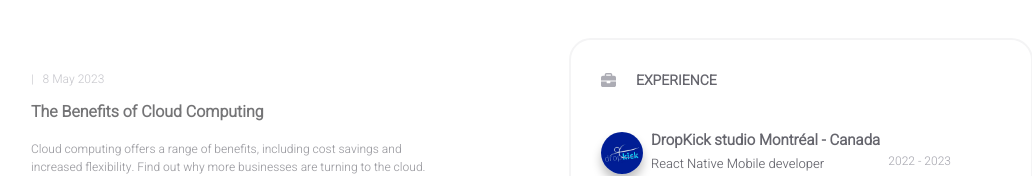
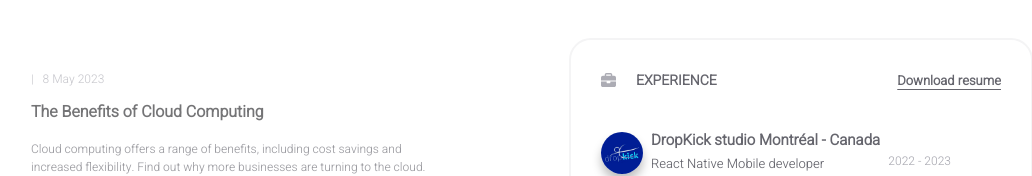
Before and after one commit to rafyc/rafyc.github.io, a React (Create React App) app: page / in a window 1280 px wide. Shown: the part 1583-1759 px from the top of the page, without its empty margins (109-1141 px from the left). Built offline with nearby package versions, Linux system fonts and the light colour scheme.

Commit message:
home-projects

```diff
--- a/src/components/common/card.jsx
+++ b/src/components/common/card.jsx
@@ -1,6 +1,7 @@
 import React from "react";
 import { FontAwesomeIcon } from "@fortawesome/react-fontawesome";
 
+import "./styles/button.css"
 import "./styles/card.css";
 
 const Card = (props) => {
@@ -9,10 +10,15 @@ const Card = (props) => {
 		<div className="card">
 			<div className="card-container">
 				<div className="card-header">
-					<div className="card-icon">
-						<FontAwesomeIcon icon={icon} />
-					</div>
-					<div className="card-title">{title}</div>
+                    <div className="button-container">
+					    <div className="card-icon">
+						    <FontAwesomeIcon icon={icon} />
+					    </div>
+					    <div className="card-title">{title}</div>
+                    </div>
+                    <a href="../../../../public/Raphaël-Chemouni-Full-Stack-2023.pdf" target="_blank" download>
+                    <button type="button" className="download_button btn-98">Download resume</button>
+                    </a>
 				</div>
 				<div className="card-body">
 					<div className="card-text">{body}</div>
--- /dev/null
+++ b/src/components/common/styles/button.css
@@ -0,0 +1,108 @@
+.btn-98,
+.btn-98 *,
+.btn-98 :after,
+.btn-98 :before,
+.btn-98:after,
+.btn-98:before {
+  border: 0 solid;
+  box-sizing: border-box;
+}
+a {
+    text-decoration: none;
+    cursor: pointer;
+}
+.btn-98 {
+  -webkit-tap-highlight-color: transparent;
+  -webkit-appearance: button;
+  background-color: #000;
+  background-image: none;
+  color: var(--secondary-color);
+  cursor: pointer;
+  font-family: Heebo, ui-sans-serif, system-ui, -apple-system, BlinkMacSystemFont,
+    Segoe UI, Roboto, Helvetica Neue, Arial, Noto Sans, sans-serif,
+    Apple Color Emoji, Segoe UI Emoji, Segoe UI Symbol, Noto Color Emoji;
+  font-size: 13px;
+  line-height: 1;
+  margin: 0;
+  -webkit-mask-image: -webkit-radial-gradient(#000, #fff);
+  padding: 0;
+}
+.btn-98:disabled {
+  cursor: default;
+}
+.btn-98:-moz-focusring {
+  outline: auto;
+}
+.btn-98 svg {
+  display: block;
+  vertical-align: middle;
+}
+.btn-98 [hidden] {
+  display: none;
+}
+.btn-98 {
+  --thickness: 1px;
+  background: none;
+  box-sizing: border-box;
+  -webkit-clip-path: polygon(
+    0 0,
+    100% 0,
+    100% calc(100% + var(--thickness)),
+    0 calc(100% + var(--thickness))
+  );
+  clip-path: polygon(
+    0 0,
+    100% 0,
+    100% calc(100% + var(--thickness)),
+    0 calc(100% + var(--thickness))
+  );
+  display: block;
+  font-weight: 900;
+  -webkit-mask-image: none;
+  padding: 2px 0;
+  position: relative;
+  /* text-transform: uppercase; */
+}
+.btn-98:before {
+  background: var(--secondary-color);
+  bottom: calc(var(--thickness) * -1);
+  content: "";
+  display: block;
+  height: var(--thickness);
+  left: 0;
+  pointer-events: none;
+  position: absolute;
+  width: 100%;
+}
+.btn-98:hover:before {
+  -webkit-animation: slide 0.5s ease;
+  animation: slide 0.5s ease;
+}
+@-webkit-keyframes slide {
+  0% {
+    transform: translateX(0);
+  }
+  50% {
+    transform: translateX(100%);
+  }
+  51% {
+    transform: translateX(-100%);
+  }
+  to {
+    transform: translateX(0);
+  }
+}
+@keyframes slide {
+  0% {
+    transform: translateX(0);
+  }
+  50% {
+    transform: translateX(100%);
+  }
+  51% {
+    transform: translateX(-100%);
+  }
+  to {
+    transform: translateX(0);
+  }
+}
--- a/src/components/common/styles/card.css
+++ b/src/components/common/styles/card.css
@@ -14,6 +14,11 @@
 .card-header {
 	display: flex;
 	align-items: center;
+    justify-content: space-between;
+}
+
+.button-container {
+    display: flex;
 }
 
 .card-icon {
--- a/src/components/homepage/works.jsx
+++ b/src/components/homepage/works.jsx
@@ -12,6 +12,7 @@ const Works = () => {
 				icon={faBriefcase}
 				title="EXPERIENCE"
 				body={
+                    <>
 					<div className="works-body">
 						<div className="work">
 							<img
@@ -92,6 +93,7 @@ const Works = () => {
                             </div>
 						</div>
 					</div>
+                    </>
 				}
 			/>
 		</div>
```
Also changed, not shown: 1 other file (tests, documents, lock files or other folders).
